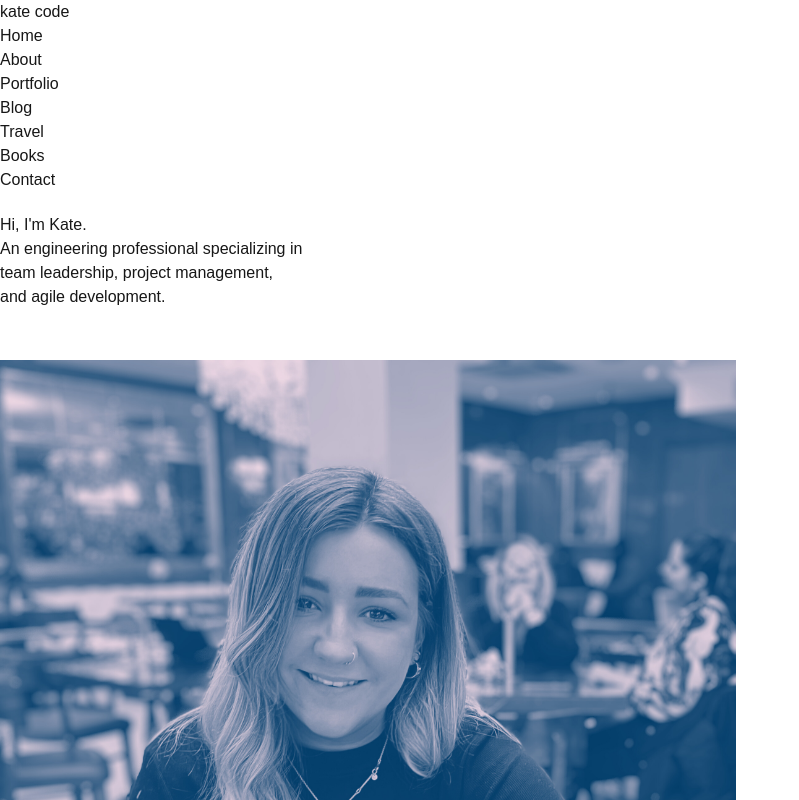
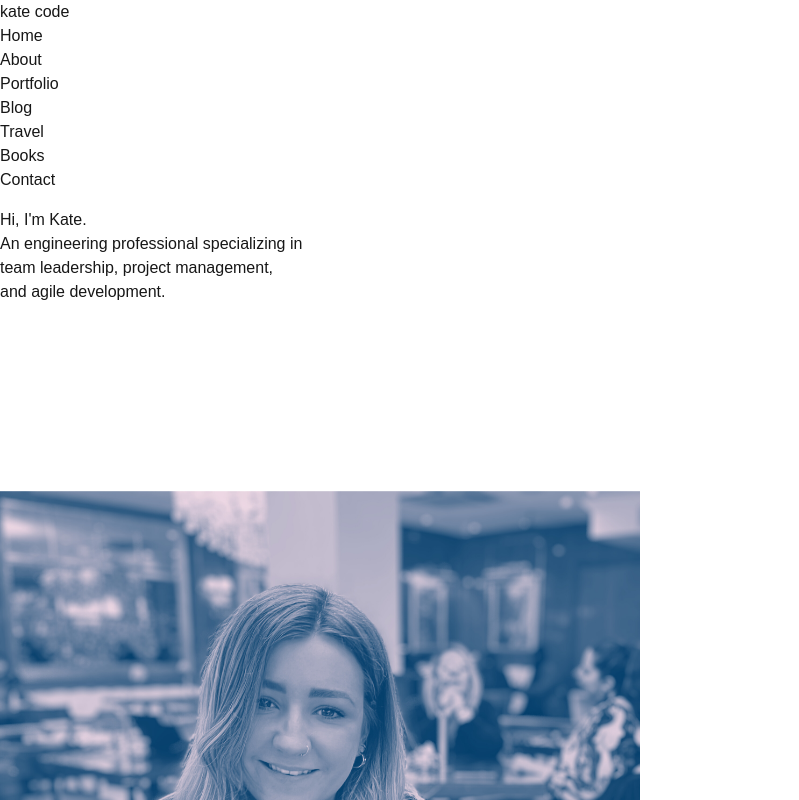
Before and after one commit to KateHickey26/kate-code, a Next.js app: page / in a window 1280 px wide. Shown: the top 800 px of the page, without its empty margins (0-799 px from the left). Built offline with nearby package versions, Linux system fonts and the light colour scheme.

Commit message:
update blurbs

```diff
--- a/src/app/page.tsx
+++ b/src/app/page.tsx
@@ -51,7 +51,10 @@ export default function LandingPage() {
   {/* Left Side: Name */}
   <div className="text-left">
     <h1 className="text-6xl font-bold text-gray-800 leading-snug">
-      Hi, I'm <span className="text-blue-500">Kate</span>.
+      <a href="#about" className=" transition-colors">
+        Hi, I'm <span className="text-blue-500 hover:text-blue-200">Kate</span>.
+        </a>
+
     </h1>
     <p className="mt-4 text-xl text-gray-600">
     An engineering professional specializing in <br />team leadership, project management, <br />and agile development.
@@ -60,10 +63,10 @@ export default function LandingPage() {
 
   {/* Right Side: Profile Picture */}
   <div
-   style={{ width: "46rem", height: "46rem" }} /* 98 * 0.25rem */
+   style={{ width: "40rem", height: "40rem" }} /* 98 * 0.25rem */
    className="relative rounded-full bg-gray-400 overflow-hidden border-2 border-gray-300 opacity-80 translate-x-12"
    data-scroll
-   data-scroll-speed="2"
+   data-scroll-speed="9"
   >
     <img
       src="/profile.jpg"
@@ -144,13 +147,13 @@ export default function LandingPage() {
         <div className="w-1/2 flex flex-col justify-center px-6">
           <h2 className="text-4xl font-semibold mb-4">About Me</h2>
           <p className="text-lg text-gray-300 leading-relaxed">
-            I’m an engineering professional with a passion for both technology and leadership. With 5 years of coding experience and 3 years leading an engineering team, I’ve worked at the intersection of software development, team collaboration, and project execution.
+            I’m an engineering professional with a passion for both technology and leadership. With 5 years of hands-on coding experience and a passion for leadership, I’ve spent the past three years leading teams and driving projects forward with a focus on agility, collaboration, and efficiency.
           </p>
           <p className="mt-4 text-lg text-gray-300 leading-relaxed">
-          I thrive on helping teams reach their full potential—whether that’s through effective project planning, organisation, or people management. I believe that great engineering isn’t just about writing code; it’s about creating an environment where teams can innovate, grow, and deliver their best work.
+          I thrive on helping teams reach their full potential - whether that’s through effective project planning, organisation, or people management. I believe that great engineering isn’t just about writing code; it’s about creating an environment where teams can innovate, grow, and deliver their best work.
           </p>
           <p className="mt-4 text-lg text-gray-300 leading-relaxed">
-          Beyond the world of tech, I’m always looking for new experiences, whether that’s in travel, books, or the latest in digital trends.
+          Beyond the world of tech, I’m always looking for new experiences in travel, books, or the latest in digital trends.
           </p>
         </div>
       </section>
```
Also changed, not shown: src/app/about/page.tsx (+6 -1 lines).
